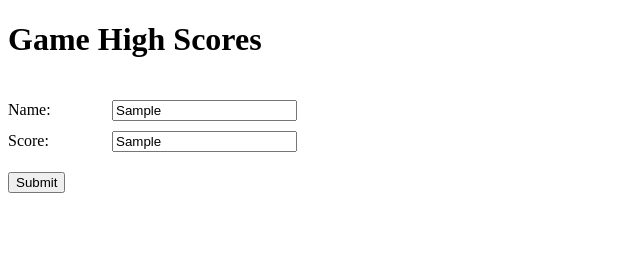
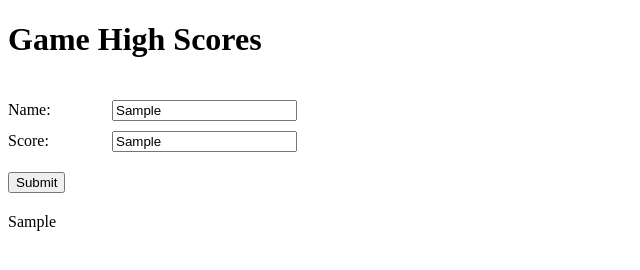
Before and after one commit to acciojob/game-high-scores-SRE-NADH, a website: page main.html in a window 1280 px wide. Both pictures are taken after typing "Sample", "Sample" into the empty fields and a click on the button "Submit". Shown: the full height of the page, 0-640 px from the left. Drawn offline with Linux system fonts and the light colour scheme.

Commit message:
created a submission

```diff
--- a/main.html
+++ b/main.html
@@ -14,7 +14,7 @@
       <input type="text" id="score" /><br />
       <input type="button" value="Submit" onclick="saveScore()" />
     </form>
-    <div id="scores"></div>
+    <div id="scores">No scores yet</div>
     <script type="text/javascript" src="./script.js"></script>
   </body>
 </html>
--- a/script.js
+++ b/script.js
@@ -5,11 +5,14 @@ const scores = document.getElementById("scores");
 
 // Save score to Local Storage
 function saveScore() {
-  // complete the code here
+	let score = scoreInput.value;
+	localStorage.setItem("score",score);
   showScores();
 }
 
 // Show scores in div
 function showScores() {
+	let score = localStorage.getItem("score");
+	scores.innerText = score;
   // complete the code
 }
```
